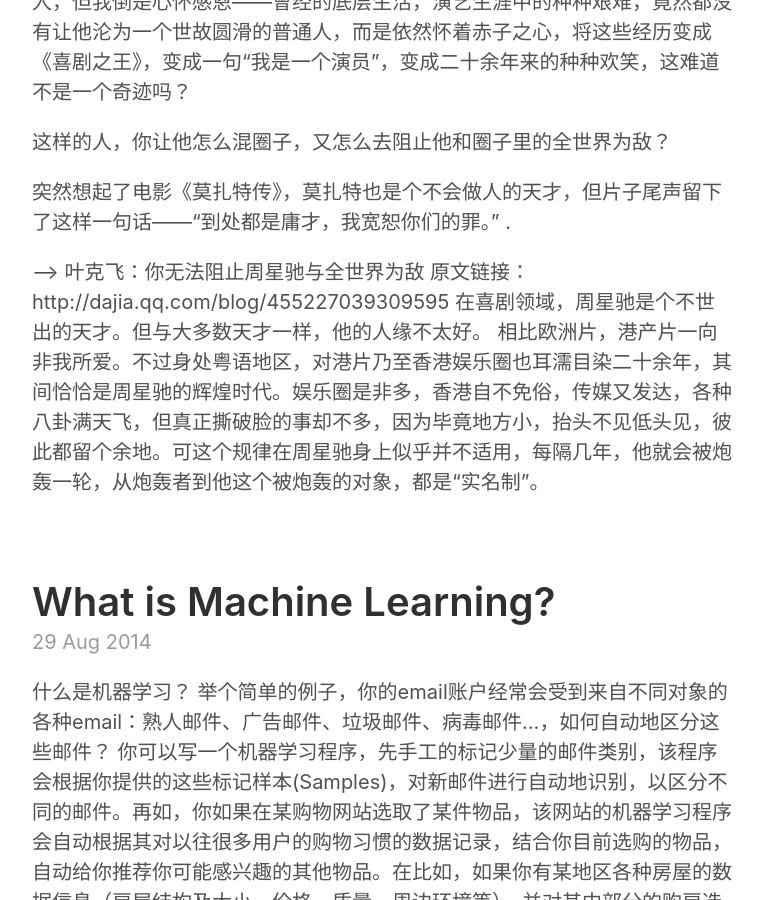
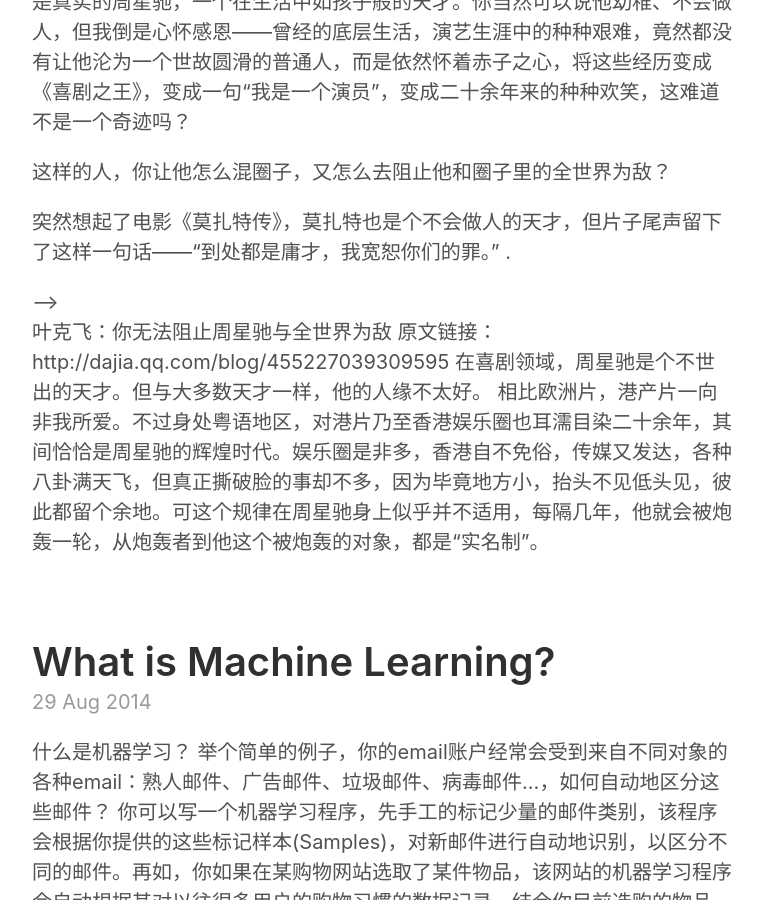
Before and after one commit to hwdong/hwdong-old.github.io, a Jekyll site: the page built from index.html, in a window 1280 px wide and 900 px high, scrolled down 3944 px. Shown: the whole window, without its empty margins (258-1021 px from the left). Built offline with Jekyll 4.4.1, drawn with Linux system fonts in a browser that asks for light colours; Markdown is read by kramdown in place of the engine named in the settings; the list of posts is cut into pages by our own code; some of the changed text lies outside the part shown.

Commit message:
lanyon2poole

```diff
--- a/index.html
+++ b/index.html
@@ -5,7 +5,9 @@
 
 <div class="posts">
   {% for post in paginator.posts %}
-  <article class="post">
+
+  <!--<article class="post"> -->
+  <div class="post py3">
     <h1 class="post-title">
       <a href="{{ site.baseurl }}{{ post.url }}">
         {{ post.title }}
@@ -15,9 +17,12 @@
     <time datetime="{{ post.date | date_to_xmlschema }}" class="post-date">{{ post.date | date_to_string }}</time>
 
     <!-- {{ post.content }}  -->
+     <p class="post-summary">
     {{ post.excerpt | strip_html }}
+    </p>
 
-  </article>
+  <!--</article> -->
+   </div>
   {% endfor %}
 </div>
 
```
